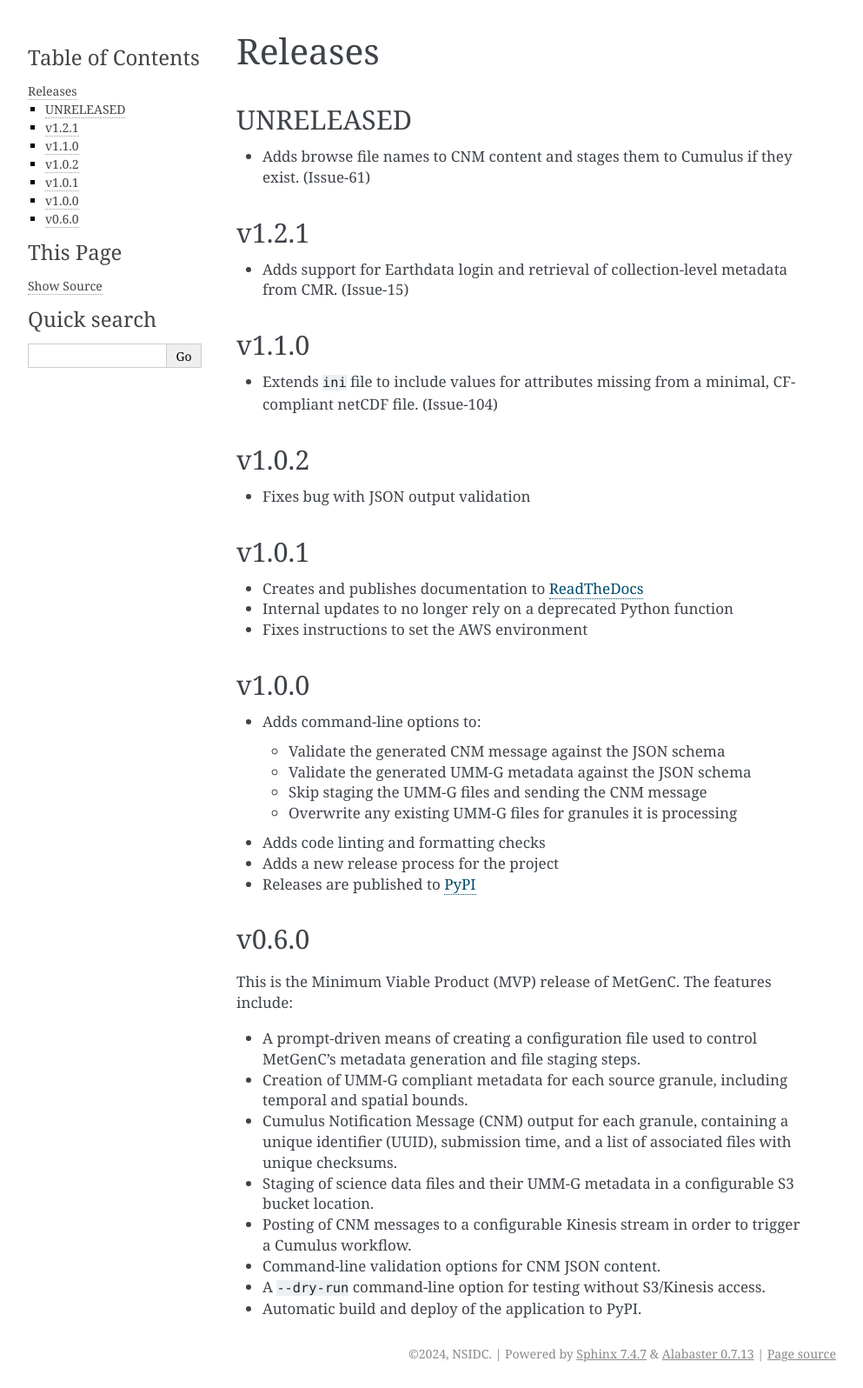
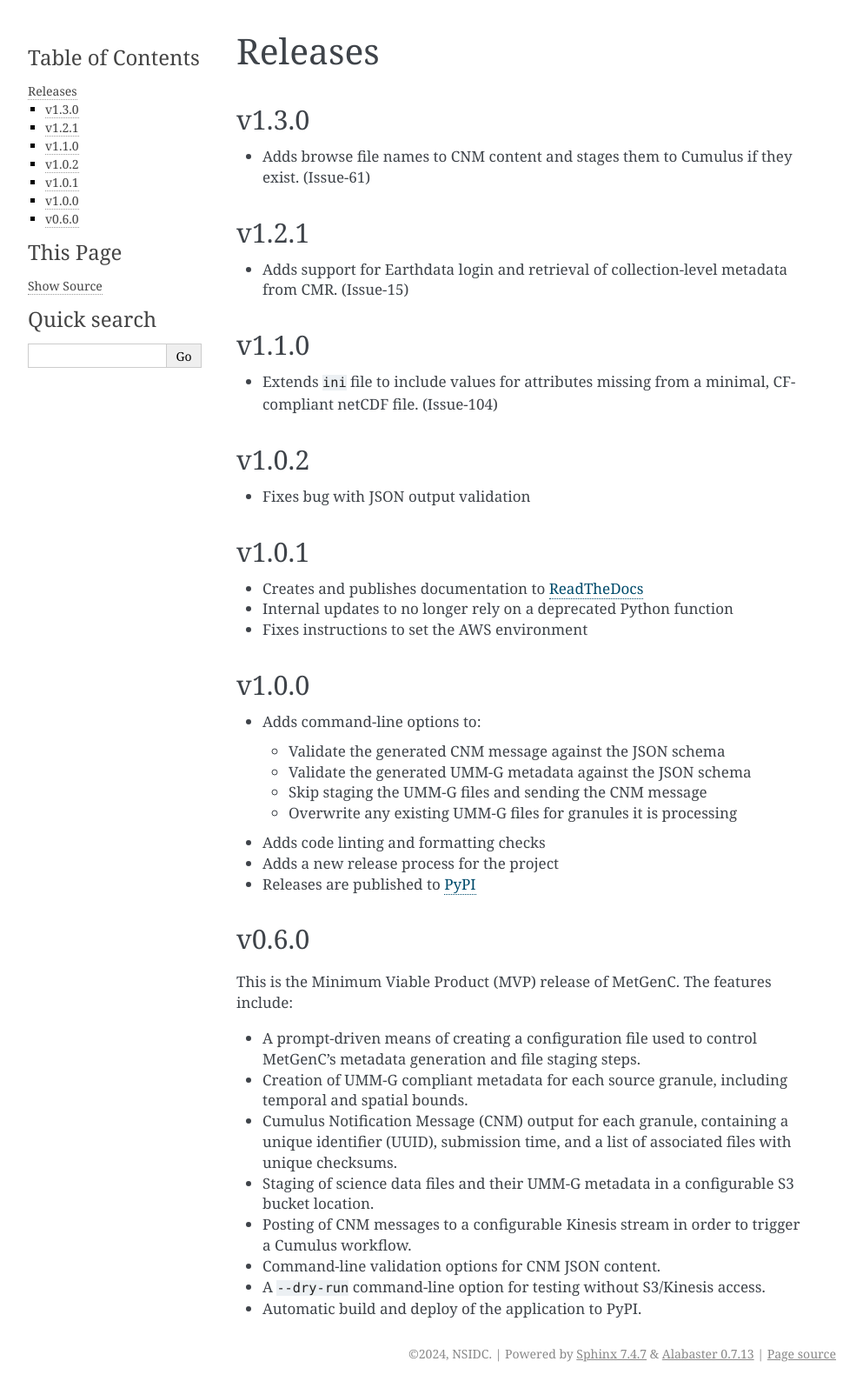
Before and after one commit to nsidc/granule-metgen, a Sphinx documentation site: the page built from docs/source/releases.rst, in a window 1280 px wide. Shown: the whole page at 87% size, without its empty margins (148-1141 px from the left). Built offline with Sphinx 7.4.7, drawn with Linux system fonts in a browser that asks for light colours.

Commit message:
Bump version: 1.2.1 → 1.3.0

```diff
--- a/CHANGELOG.md
+++ b/CHANGELOG.md
@@ -1,4 +1,4 @@
-## UNRELEASED
+## v1.3.0
 
 * Adds browse file names to CNM content and stages them to Cumulus if they
   exist. (Issue-61)
--- a/docs/source/conf.py
+++ b/docs/source/conf.py
@@ -6,8 +6,8 @@
 project = "MetGenC"
 copyright = "2024, NSIDC"
 author = "National Snow and Ice Data Center"
-release = "v1.2.1"
-version = "v1.2.1"
+release = "v1.3.0"
+version = "v1.3.0"
 
 extensions = [
     "myst_parser",
--- a/pyproject.toml
+++ b/pyproject.toml
@@ -1,6 +1,6 @@
 [tool.poetry]
 name = "nsidc-metgenc"
-version = "1.2.1"
+version = "1.3.0"
 description = "The nsidc-metgenc package enables data producers as well as Operations staff managing the data ingest workflow to create metadata files conforming to NASA's Common Metadata Repository UMM-G specification."
 authors = ["National Snow and Ice Data Center (NSIDC) <nsidc@nsidc.org>"]
 readme = "README.md"
@@ -38,7 +38,7 @@
 myst-parser = "^4.0.0"
 
 [tool.bumpversion]
-current_version = "1.2.1"
+current_version = "1.3.0"
 parse = "(?P<major>\\d+)\\.(?P<minor>\\d+)\\.(?P<patch>\\d+)"
 serialize = ["{major}.{minor}.{patch}"]
 search = "{current_version}"
```
Also changed, not shown: 1 other file.
